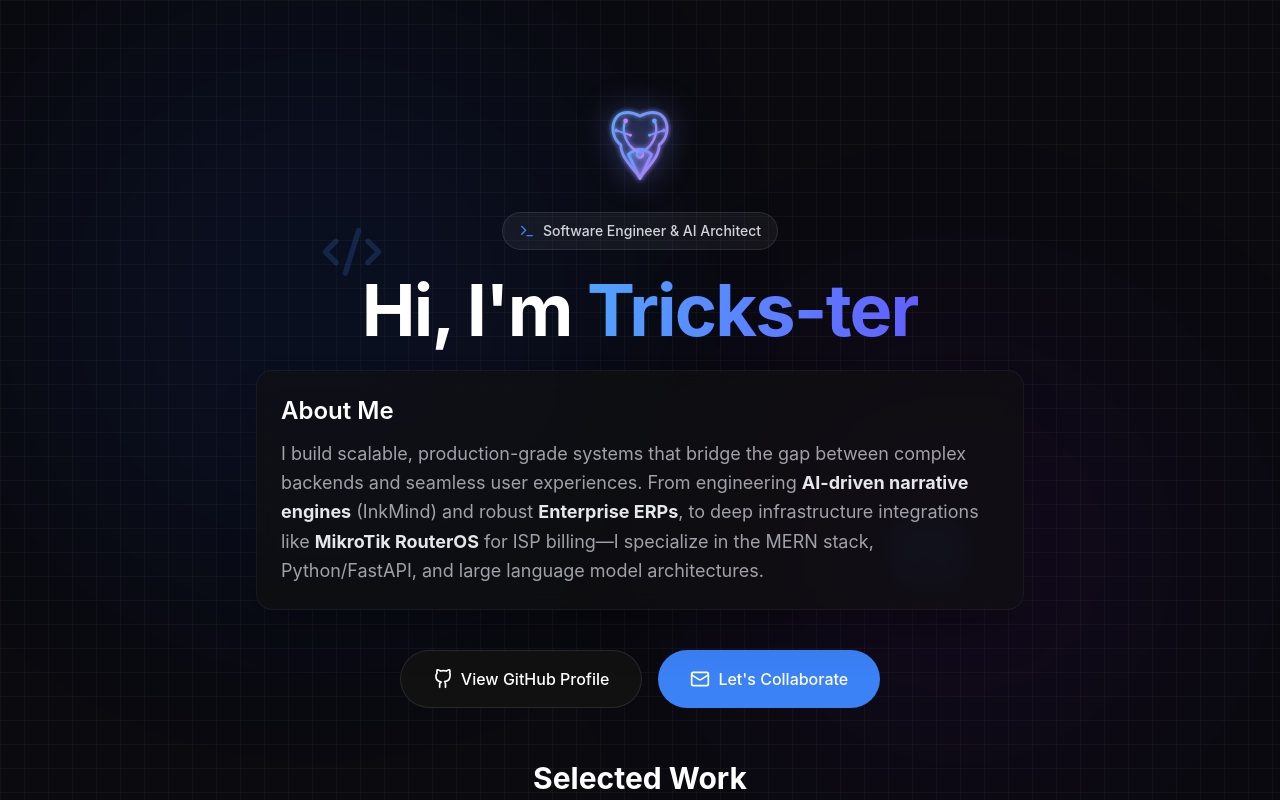
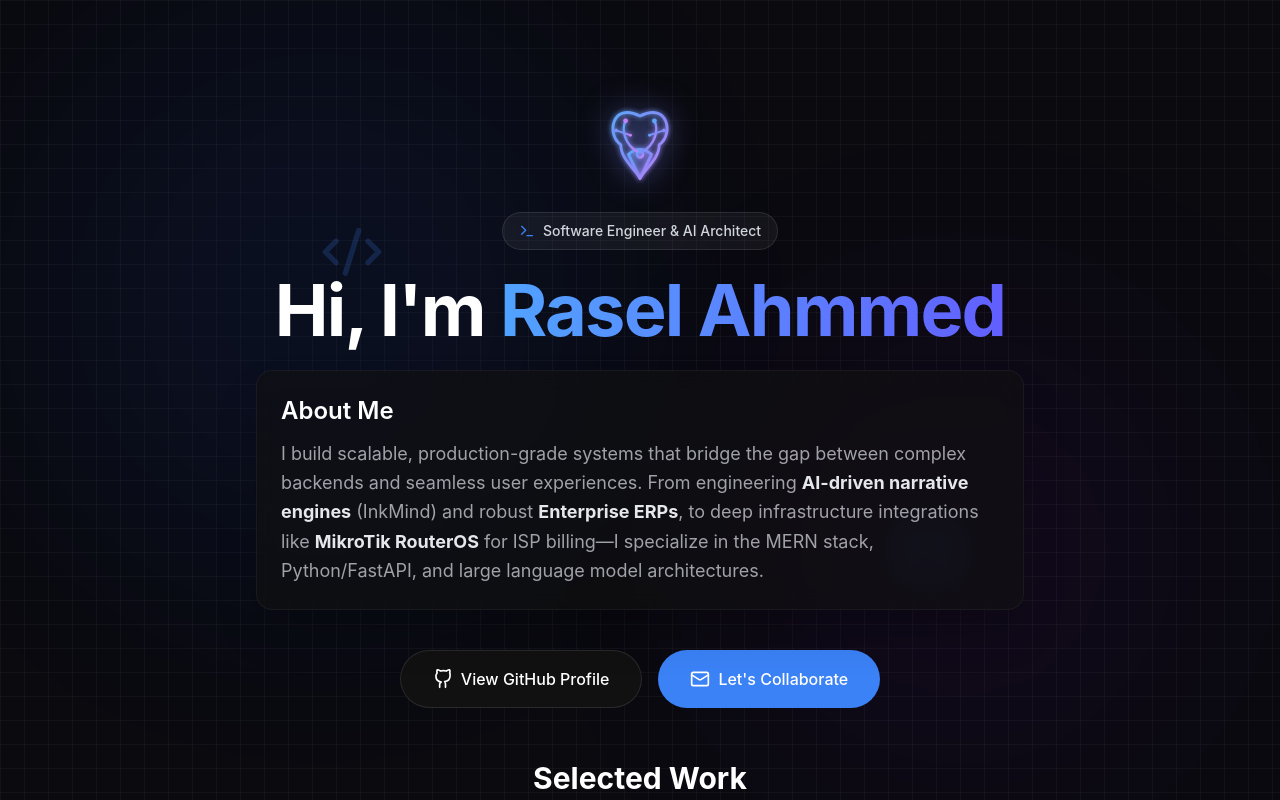
Before and after one commit to tricks-ter/portfolio-web, a React (Vite) app: page / in a window 1280 px wide. Shown: the top 800 px of the page. Built offline with nearby package versions, Linux system fonts and the light colour scheme.

Commit message:
fix: Update hero name to Rasel Ahmmed

```diff
--- a/src/components/Hero.jsx
+++ b/src/components/Hero.jsx
@@ -62,7 +62,7 @@
         </motion.div>
 
         <motion.h1 variants={itemVariants} className="text-5xl md:text-7xl font-bold tracking-tight mb-6">
-          Hi, I'm <span className="bg-gradient-to-r from-blue-400 to-indigo-500 bg-clip-text text-transparent">Tricks-ter</span>
+          Hi, I'm <span className="bg-gradient-to-r from-blue-400 to-indigo-500 bg-clip-text text-transparent">Rasel Ahmmed</span>
         </motion.h1>
 
         <motion.div variants={itemVariants} className="bg-surface/50 glass border border-white/10 p-6 rounded-2xl mb-10 max-w-3xl mx-auto text-left shadow-2xl">
```
